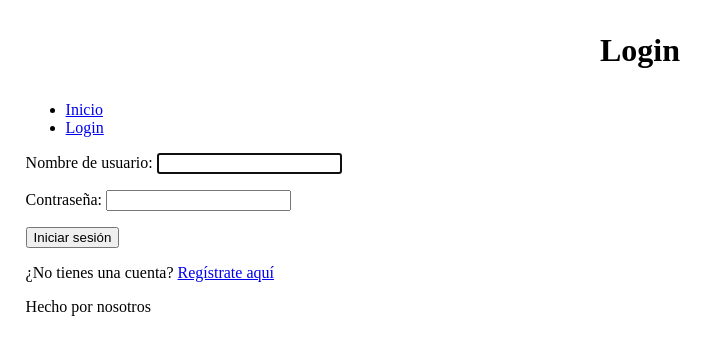
After one commit to esthorace/coder-84730, a Django app: page /login/ in a window 1280 px wide. The commit adds this page. Shown: the top 355 px of the page, without its empty margins (0-717 px from the left). Run offline with Django 5.2, Linux system fonts and the light colour scheme.

Commit message:
feat: Login

```diff
--- a/src/config/settings.py
+++ b/src/config/settings.py
@@ -117,3 +117,4 @@ USE_TZ = True
 # https://docs.djangoproject.com/en/6.0/howto/static-files/
 
 STATIC_URL = "static/"
+LOGIN_REDIRECT_URL = "core:index"
--- a/src/core/templates/core/componentes/navbar.html
+++ b/src/core/templates/core/componentes/navbar.html
@@ -1,6 +1,13 @@
 <nav>
     <ul>
         <li><a href="{% url 'core:index' %}">Inicio</a></li>
-        <li><a href="{% url 'producto:lista' %}">Categorías</a></li>
+
+        {% if user.is_authenticated %}
+            <li><a href="{% url 'producto:lista' %}">Categorías</a></li>
+            <li><a href="#">{{ user.username }}</a></li>
+            <li><a href="#">Logout</a></li>
+        {% else %}
+            <li><a href="{% url 'core:login' %}">Login</a></li>
+        {% endif %}
     </ul>
 </nav>
--- /dev/null
+++ b/src/core/templates/core/login.html
@@ -0,0 +1,16 @@
+{% extends 'core/base.html' %}
+
+{% block titulo %}
+  <p>Login</p>
+{% endblock titulo %}
+
+{% block main %}
+    <form method="post">
+        {% csrf_token %}
+        {{ form.as_p}}
+        <button type="submit">Iniciar sesión</button>
+    </form>
+    <p>
+        ¿No tienes una cuenta? <a href="#">Regístrate aquí</a>
+    </p>
+{% endblock main %}
--- a/src/core/urls.py
+++ b/src/core/urls.py
@@ -1,4 +1,5 @@
 from django.urls import path
+from django.contrib.auth.views import LoginView
 
 from core import views
 
@@ -6,4 +7,5 @@ app_name = "core"
 
 urlpatterns = [
     path("", views.index, name="index"),
+    path("login/", LoginView.as_view(template_name="core/login.html"), name="login"),
 ]
```
Also changed, not shown: src/db.sqlite3.
